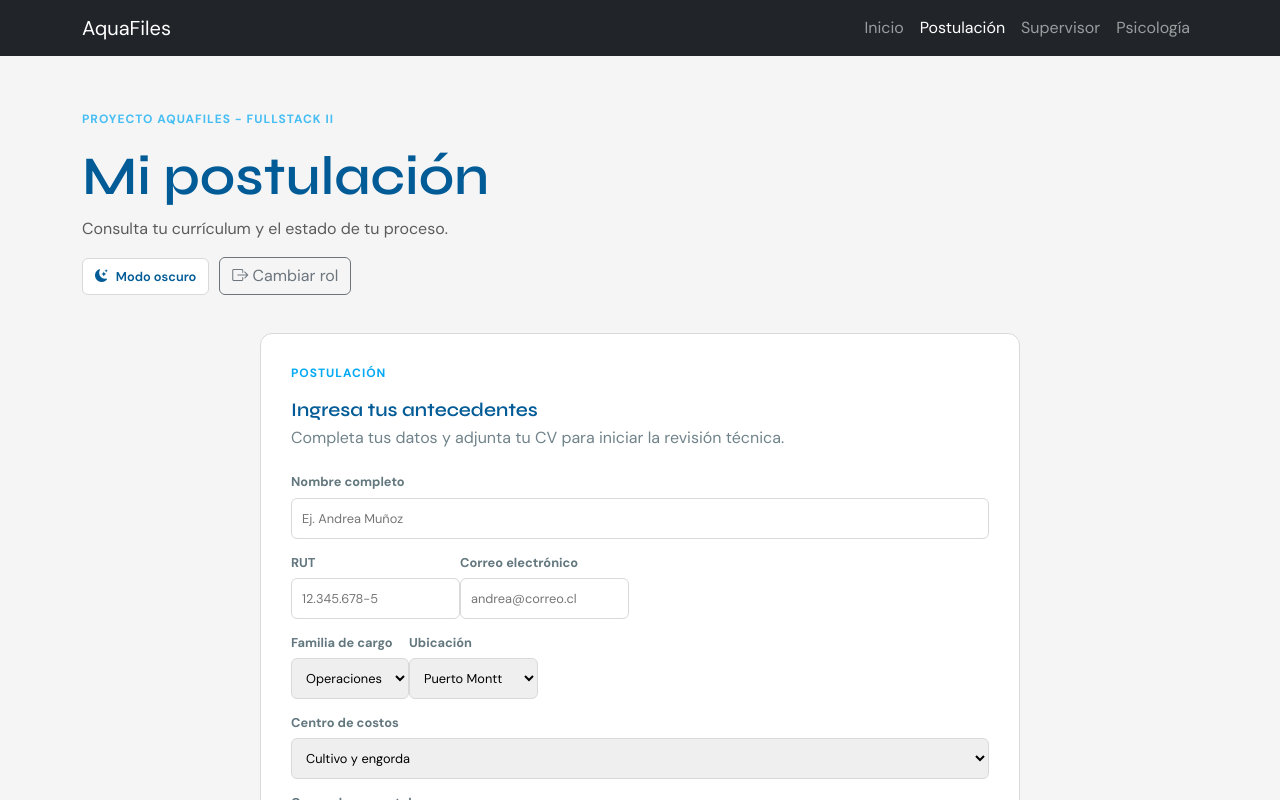
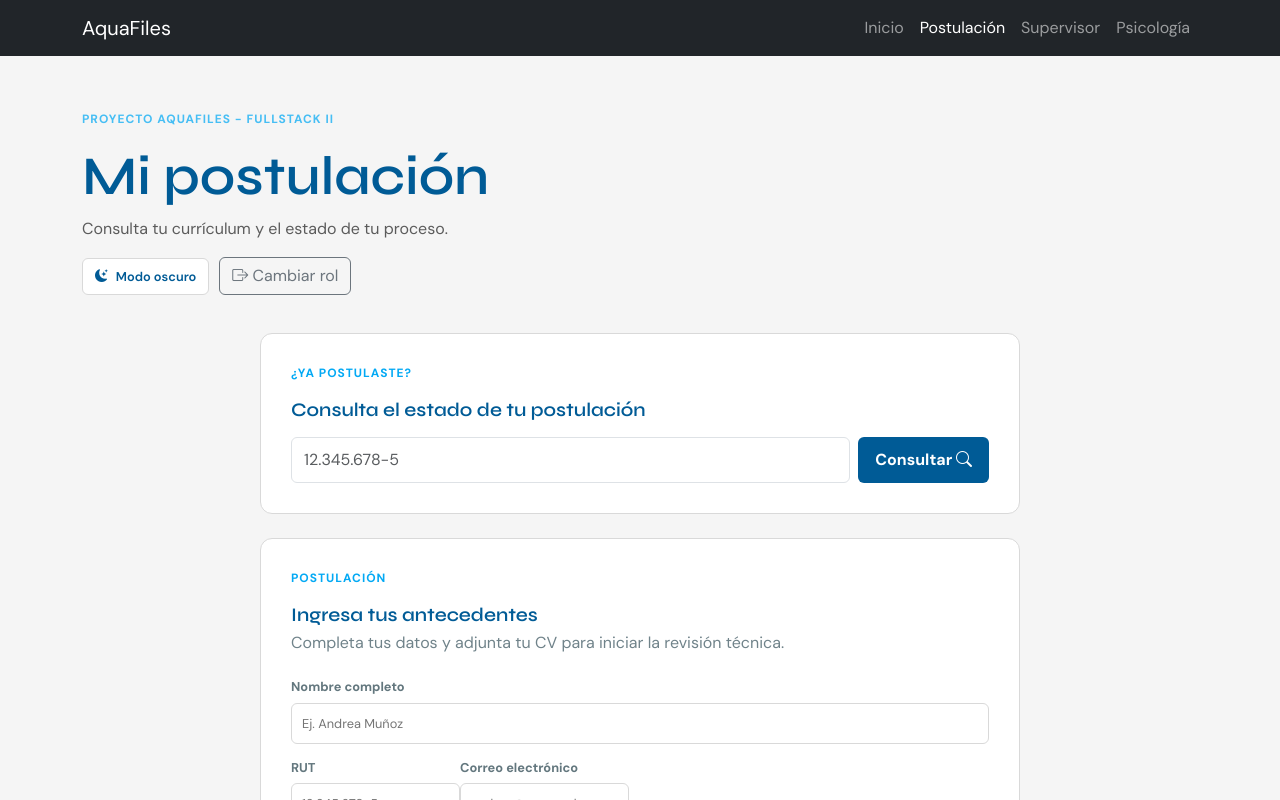
Before and after one commit to Linn-Unix/FullStack-II-002D-CasoAquaFiles, a React (Vite) app: page /postulacion in a window 1280 px wide. Shown: the top 800 px of the page. Built offline with nearby package versions, Linux system fonts and the light colour scheme.

Commit message:
feat: permitir al postulante consultar su estado con el RUT

```diff
--- a/src/App.jsx
+++ b/src/App.jsx
@@ -49,7 +49,16 @@ function App() {
         <Route path="/" element={<InicioPage {...propsTema} />} />
         <Route
           path="/postulacion"
-          element={<PostulacionPage {...propsTema} candidato={miPostulacion} alEnviar={agregarCandidato} />}
+          element={
+            <PostulacionPage
+              {...propsTema}
+              candidato={miPostulacion}
+              candidatos={candidatos}
+              alEnviar={agregarCandidato}
+              alConsultar={setIdMiPostulacion}
+              alSalir={() => setIdMiPostulacion(null)}
+            />
+          }
         />
         <Route
           path="/supervisor"
--- a/src/pages/PostulacionPage.jsx
+++ b/src/pages/PostulacionPage.jsx
@@ -1,12 +1,13 @@
 import ArchivoFila from '../components/ArchivoFila'
+import ConsultaPostulacion from '../components/ConsultaPostulacion'
 import Encabezado from '../components/Encabezado'
 import FormularioPostulacion from '../components/FormularioPostulacion'
 import TarjetaSeguimiento from '../components/TarjetaSeguimiento'
 import { obtenerIniciales } from '../utils/candidatos'
 
 // Página del postulante (ruta "/postulacion").
-// "candidato" es su postulación: si todavía no existe, mostramos el formulario.
-function PostulacionPage({ candidato, alEnviar, modoOscuro, alCambiarTema }) {
+// "candidato" es su postulación: si todavía no existe, mostramos la consulta por RUT y el formulario.
+function PostulacionPage({ candidato, candidatos, alEnviar, alConsultar, alSalir, modoOscuro, alCambiarTema }) {
   return (
     <main className="container py-4">
       <Encabezado
@@ -16,9 +17,12 @@ function PostulacionPage({ candidato, alEnviar, modoOscuro, alCambiarTema }) {
         alCambiarTema={alCambiarTema}
       />
 
-      {/* Renderizado condicional: formulario o seguimiento. */}
+      {/* Renderizado condicional: consulta + formulario, o seguimiento. */}
       {!candidato ? (
-        <FormularioPostulacion alEnviar={alEnviar} />
+        <>
+          <ConsultaPostulacion candidatos={candidatos} alEncontrar={alConsultar} />
+          <FormularioPostulacion alEnviar={alEnviar} />
+        </>
       ) : (
         <>
           <div className="candidate-welcome">
@@ -27,7 +31,12 @@ function PostulacionPage({ candidato, alEnviar, modoOscuro, alCambiarTema }) {
               <h2>Hola, {candidato.nombre}</h2>
               <p>Esta es la única postulación visible para tu cuenta.</p>
             </div>
-            <span className="private-badge"><i className="bi bi-lock-fill" /> Información privada</span>
+            <div className="d-flex flex-wrap align-items-center gap-2">
+              <span className="private-badge"><i className="bi bi-lock-fill" /> Información privada</span>
+              <button className="btn btn-outline-secondary btn-sm" type="button" onClick={alSalir}>
+                <i className="bi bi-box-arrow-right" /> Salir
+              </button>
+            </div>
           </div>
 
           <div className="row g-4">
```
Also changed, not shown: 1 other file (tests, documents, lock files or other folders).
